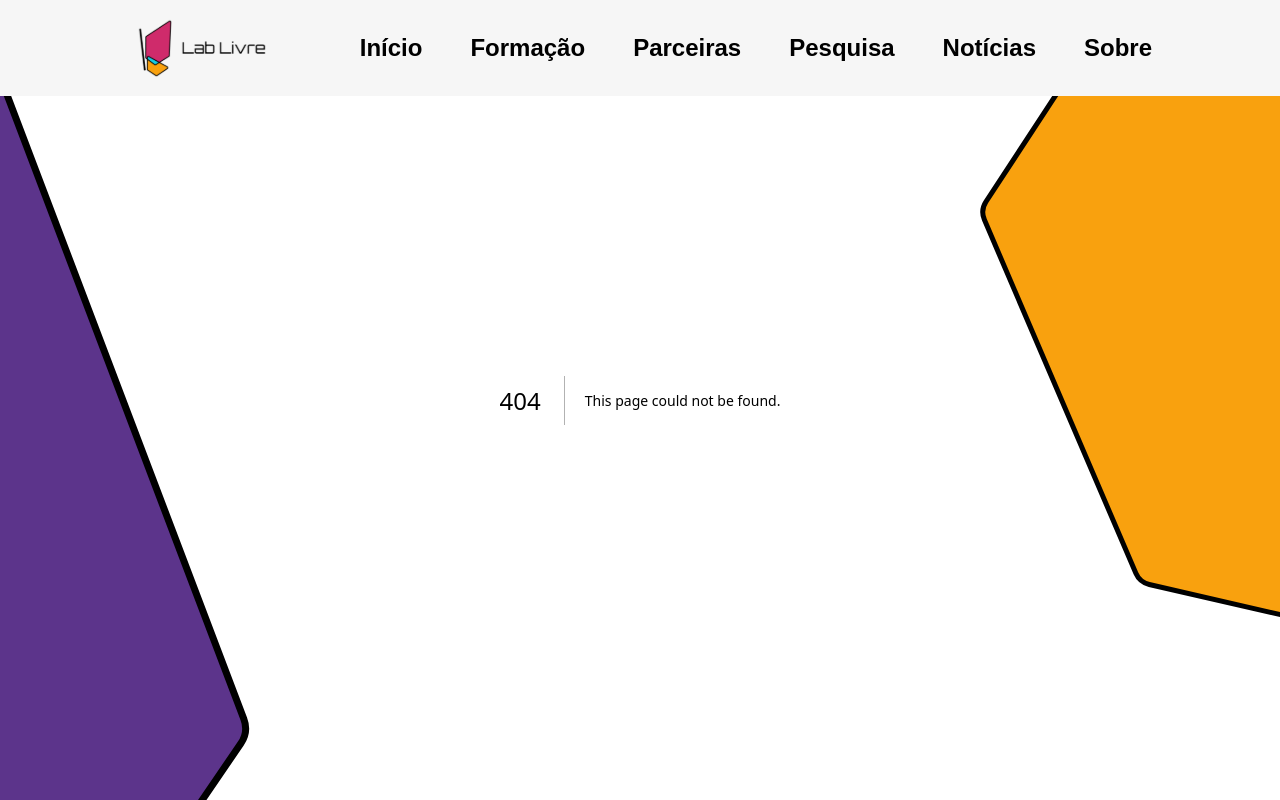
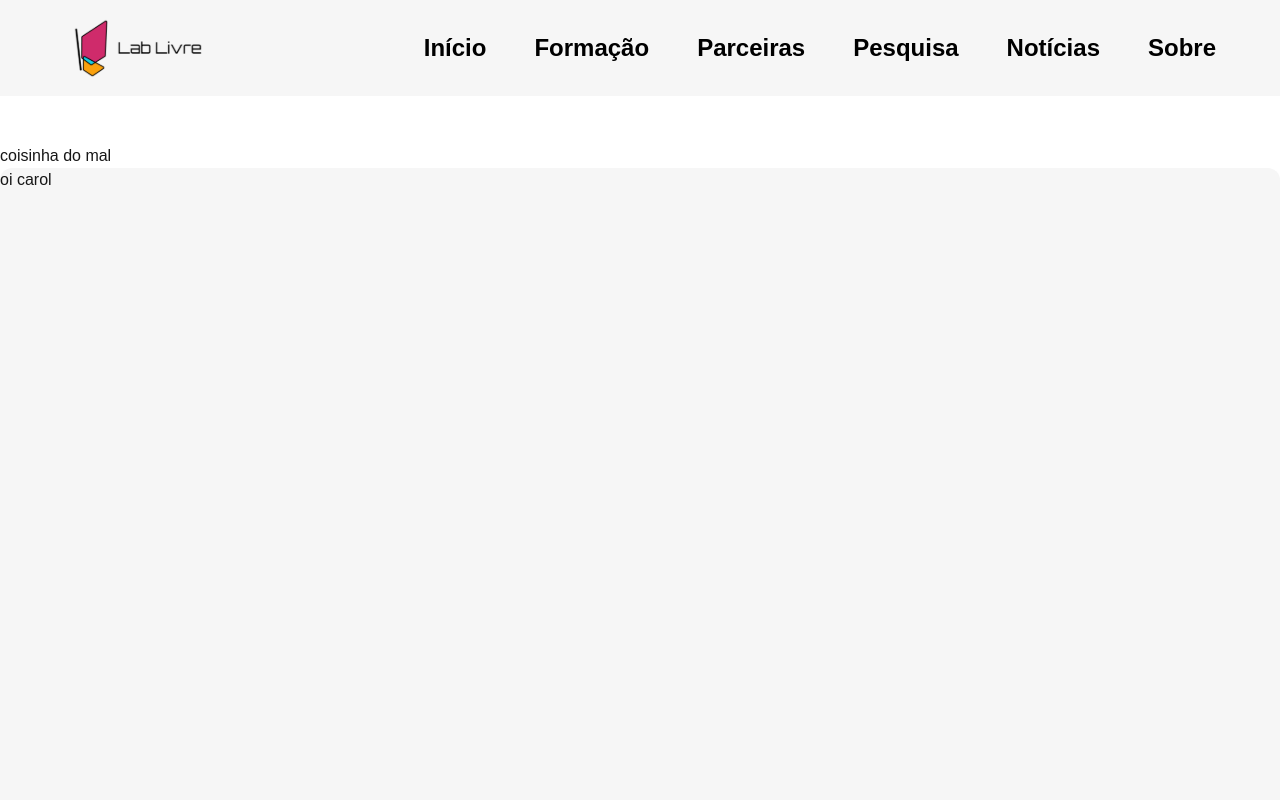
Before and after one commit to GustavoHenriqueRS/lappis-site, a Next.js app: page /sobre in a window 1280 px wide. Before the commit this address had no page. Shown: the top 800 px of the page. Built offline with nearby package versions, Linux system fonts and the light colour scheme.

Commit message:
primeira edição do breno

```diff
--- a/src/app/layout.tsx
+++ b/src/app/layout.tsx
@@ -3,6 +3,7 @@ import localFont from "next/font/local";
 import "./globals.css";
 import BackgroundSquares from "@/components/backgroundSquares";
 import Header from "@/components/header";
+import Footer from "@/components/footer";
 
 const geistSans = localFont({
   src: "./fonts/GeistVF.woff",
@@ -28,11 +29,14 @@ export default function RootLayout({
   return (
     <html lang="en" suppressHydrationWarning>
       <body
-        className={`${geistSans.variable} ${geistMono.variable} antialiased`}
+        className={`${geistSans.variable} ${geistMono.variable} antialiased bg-white `}
       >
+        {/* <BackgroundSquares /> */}
       <Header />
-        <BackgroundSquares />
+        <div className="mt-36">
         {children}
+        </div>
+        <Footer />
       </body>
     </html>
   );
--- a/src/app/page.tsx
+++ b/src/app/page.tsx
@@ -3,9 +3,10 @@ import Square from "@/components/square";
 
 export default function Home() {
   return (
-    <div className="h-screen bg-white -z-10 flex items-center justify-center flex-col mt-24">
-      <Square/>
-      <Square/>
+    <div className="mx-16 -z-10 flex items-center justify-center flex-col mt-24 gap-16">
+      <Square>
+        Oi leo
+      </Square>
     </div>
   );
 }
--- /dev/null
+++ b/src/app/sobre/page.tsx
@@ -0,0 +1,12 @@
+import Square from "@/components/square";
+
+export default function Page(){
+    return(
+        <div>
+            coisinha do mal
+            <Square>
+            oi carol
+            </Square>
+        </div>
+    )
+}
--- a/src/components/backgroundSquares.tsx
+++ b/src/components/backgroundSquares.tsx
@@ -9,7 +9,7 @@ export default function BackgroundSquares() {
         <Image src={purpleShape} alt="Icon" width={250} height={250} />
       </div>
       <div className="absolute right-0">
-        <Image src={yellowShape} alt="Icon" width={300} height={300} />
+        <Image src={yellowShape} alt="Icon" width={700} height={700} />
       </div>
     </>
   );
--- /dev/null
+++ b/src/components/footer.tsx
@@ -0,0 +1,7 @@
+export default function Footer(){
+    return (
+        <div className="bg-primaria03 text-[#583074] h-footer mt-20">
+            NEW JEANS
+        </div>
+    )
+}
--- a/src/components/header.tsx
+++ b/src/components/header.tsx
@@ -4,7 +4,7 @@ import Logo from "../app/public/logo.svg";
 
 export default function Header() {
   return (
-    <div className="w-full flex h-24 px-32 py-12 border-b-1 bg-[#F6F6F6] items-center absolute z-10 justify-between top-0">
+    <div className="w-full flex h-24 px-16 py-12 border-b-1 bg-[#F6F6F6] items-center fixed z-10 justify-between top-0">
       <Image src={Logo} alt="logo" width={150} height={150} />
       <div className="flex items-center gap-12 text-black">
         <Link href="/" className="text-2xl font-bold">
--- a/src/components/square.tsx
+++ b/src/components/square.tsx
@@ -1,7 +1,9 @@
-export default function Square(){
+import React from "react";
+
+export default function Square({children}:{children: React.ReactNode}){
     return(
-    <div className="w-95 h-3/4 bg-lightgrey flex z-0 rounded-xl ">
-        <h1>ooi</h1>
+    <div className="w-full h-square bg-lightgrey flex z-0 rounded-xl ">
+        {children}
     </div>
 )
 }
--- a/tailwind.config.ts
+++ b/tailwind.config.ts
@@ -12,9 +12,14 @@ export default {
         background: "var(--background)",
         foreground: "var(--foreground)",
         lightgrey: "#f6f6f6",
+        primaria03: "#422556",
       },
       width: {
         95: "95%",
+      },
+      height: {
+        square: "747px",
+        footer: "682px"
       }
     },
   },
```
Also changed, not shown: src/app/public/formaamarela.svg.
